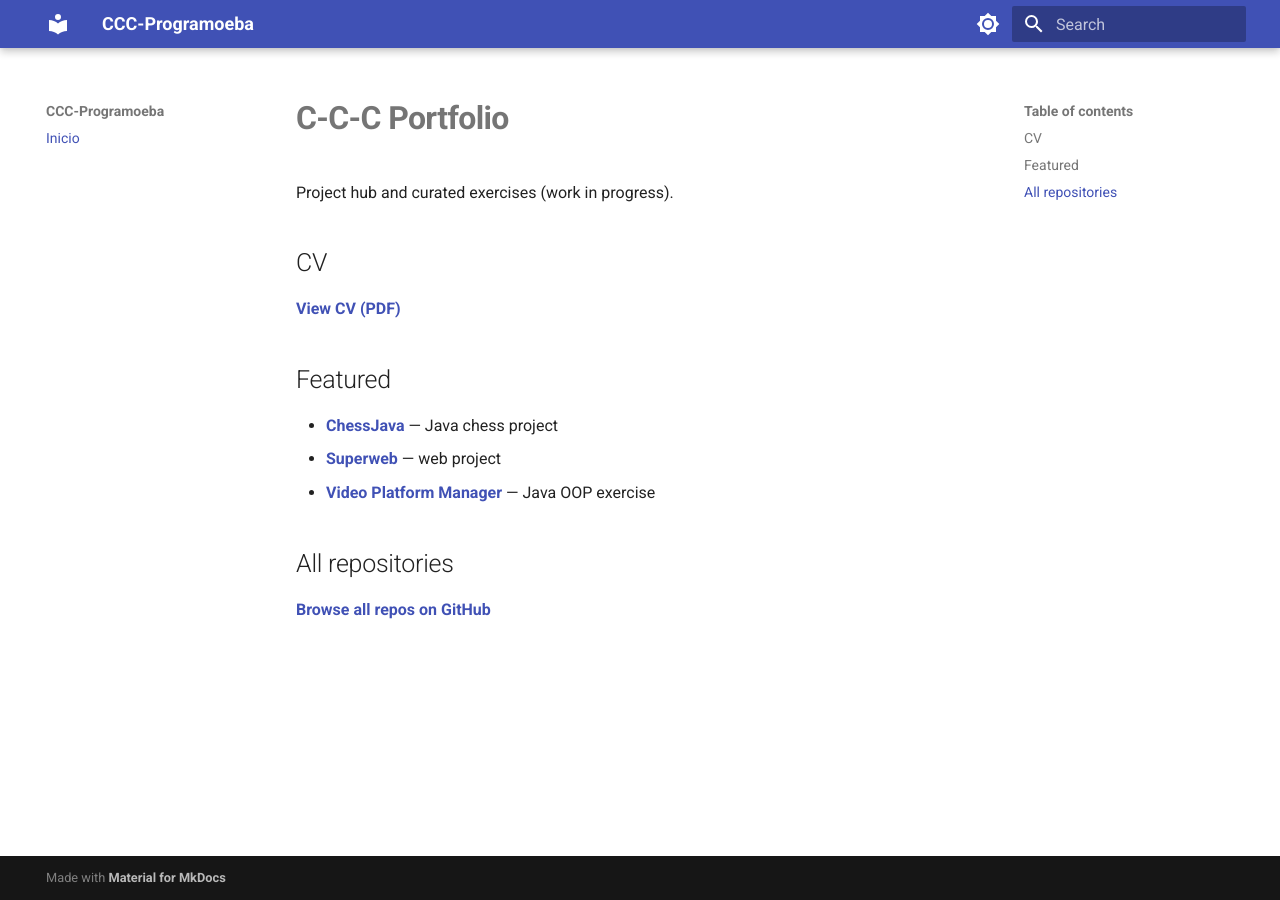
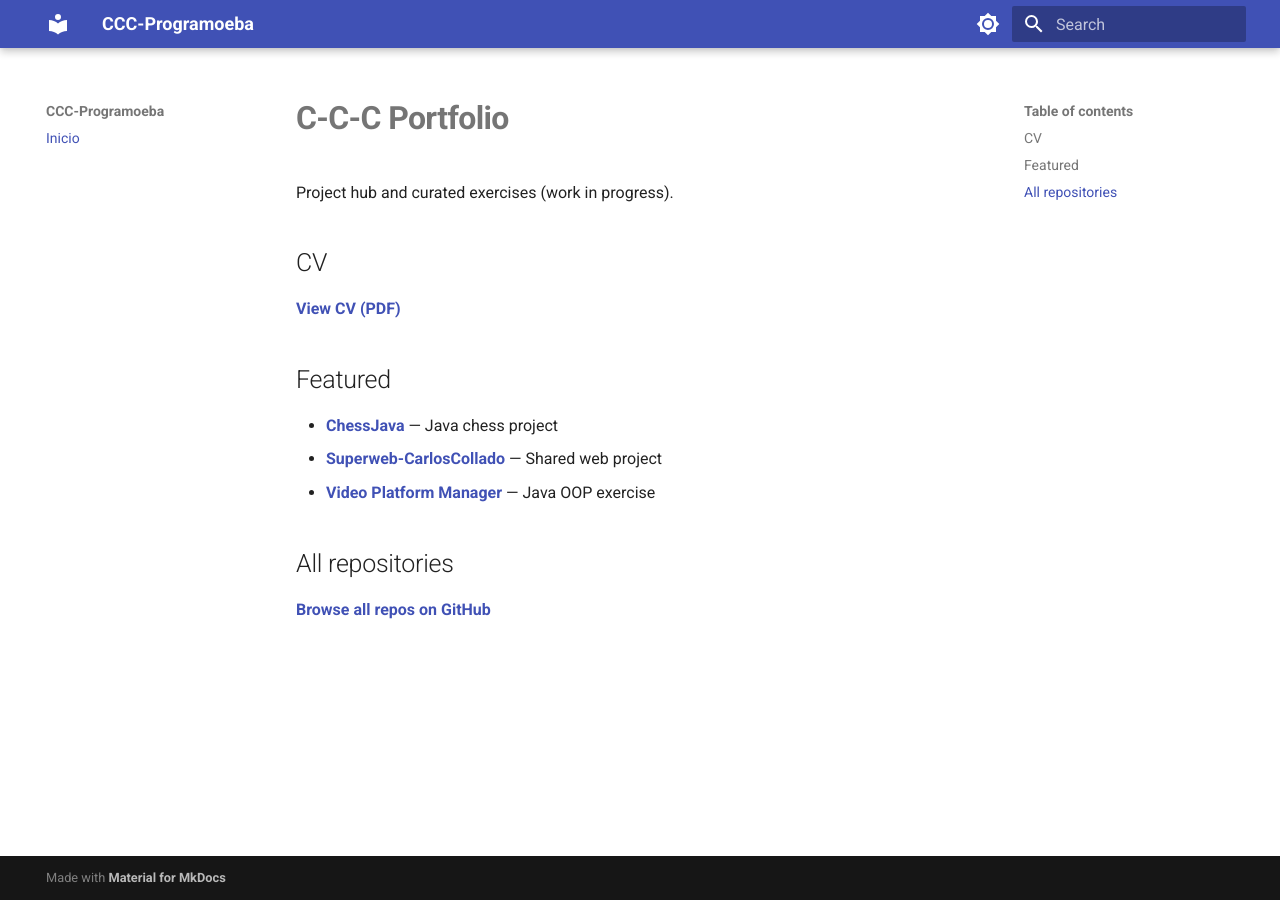
Before and after one commit to CCC-Programoeba/CCC-Programoeba.github.io, an MkDocs documentation site: the page built from docs/index.md, in a window 1280 px wide. Built offline with MkDocs 1.6.1 and Material for MkDocs 9.7.7, drawn with Linux system fonts in a browser that asks for light colours.

Commit message:
updated el index.md para arreglar el link al proyecto superweb

```diff
--- a/docs/index.md
+++ b/docs/index.md
@@ -9,7 +9,7 @@ Project hub and curated exercises (work in progress).
 ## Featured
 
 - [ChessJava](https://github.com/CCC-Programoeba/ChessJava) — Java chess project
-- [Superweb](https://github.com/CCC-Programoeba/Superweb) — web project
+- [Superweb-CarlosCollado](https://github.com/CCC-Programoeba/Superweb-CarlosCollado) —  Shared web project
 - [Video Platform Manager](https://github.com/CCC-Programoeba/GestionPlataformaVideo) — Java OOP exercise
 
 ## All repositories
```
